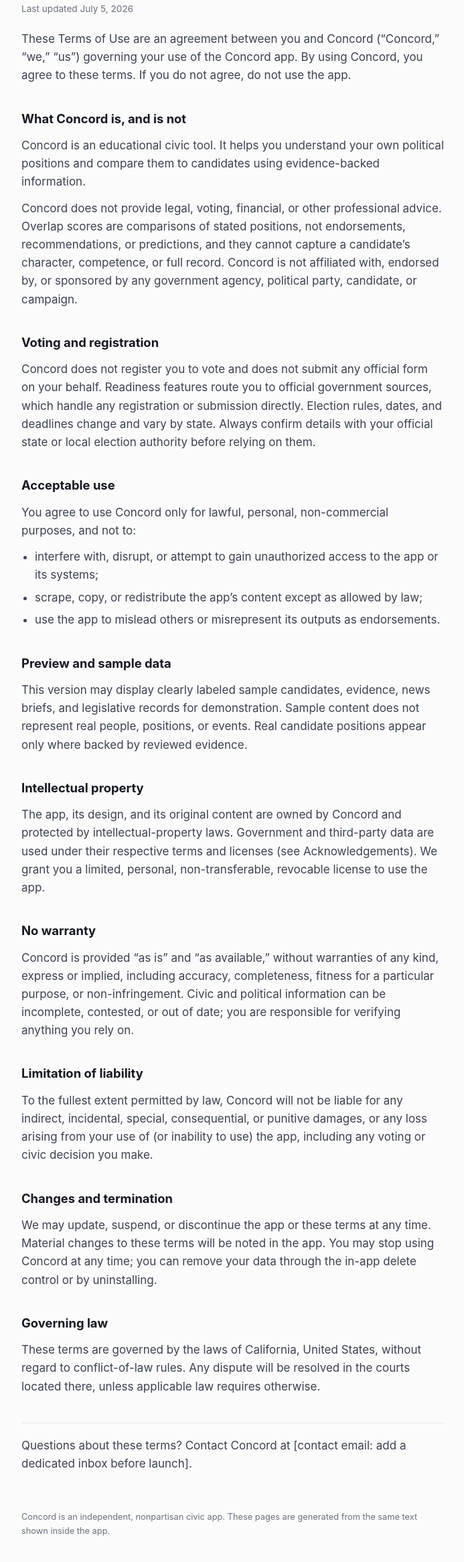
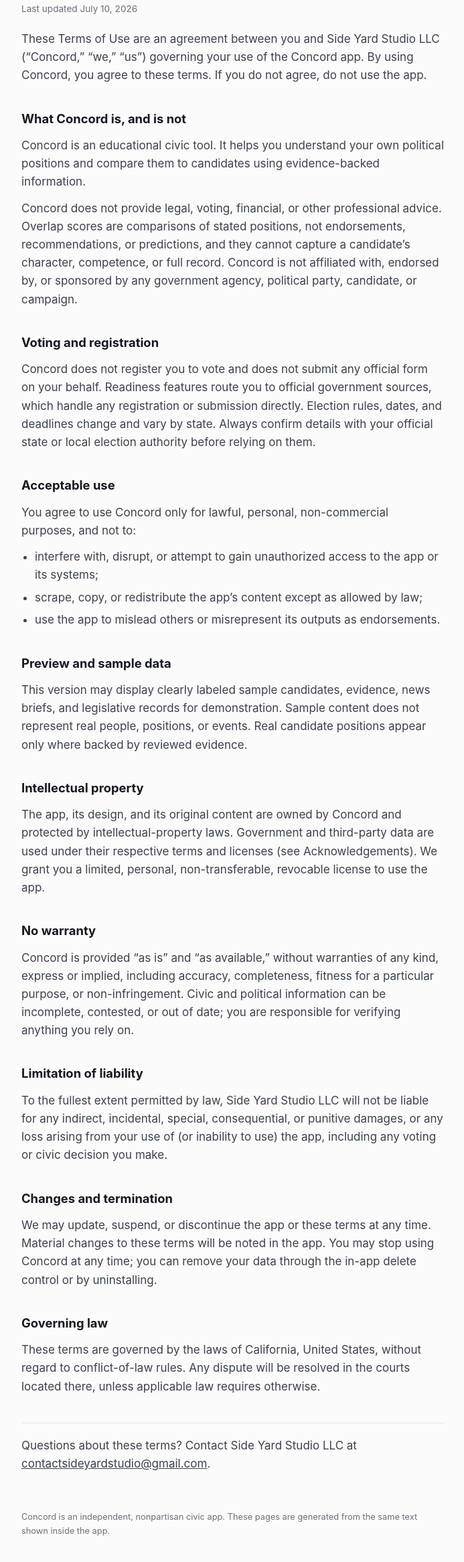
Before and after one commit to GrantMcCauley/concord-legal, a plain HTML site: page terms.html in a window 1280 px wide. Shown: the part 148-2480 px from the top of the page at 67% size, without its empty margins (292-985 px from the left). Drawn offline with Linux system fonts and the light colour scheme.

Commit message:
Publisher is Side Yard Studio LLC; real contact email
Regenerated from legal.ts (updated July 10, 2026).

Co-Authored-By: Claude Fable 5 <noreply@anthropic.com>

```diff
--- a/terms.html
+++ b/terms.html
@@ -31,8 +31,8 @@
 <main>
 <nav><a href="./">Concord legal</a></nav>
 <h1>Terms of Use</h1>
-<p class="updated">Last updated July 5, 2026</p>
-<p class="intro">These Terms of Use are an agreement between you and Concord (“Concord,” “we,” “us”) governing your use of the Concord app. By using Concord, you agree to these terms. If you do not agree, do not use the app.</p>
+<p class="updated">Last updated July 10, 2026</p>
+<p class="intro">These Terms of Use are an agreement between you and Side Yard Studio LLC (“Concord,” “we,” “us”) governing your use of the Concord app. By using Concord, you agree to these terms. If you do not agree, do not use the app.</p>
 <h2>What Concord is, and is not</h2>
 <p>Concord is an educational civic tool. It helps you understand your own political positions and compare them to candidates using evidence-backed information.</p>
 <p>Concord does not provide legal, voting, financial, or other professional advice. Overlap scores are comparisons of stated positions, not endorsements, recommendations, or predictions, and they cannot capture a candidate’s character, competence, or full record. Concord is not affiliated with, endorsed by, or sponsored by any government agency, political party, candidate, or campaign.</p>
@@ -48,12 +48,12 @@
 <h2>No warranty</h2>
 <p>Concord is provided “as is” and “as available,” without warranties of any kind, express or implied, including accuracy, completeness, fitness for a particular purpose, or non-infringement. Civic and political information can be incomplete, contested, or out of date; you are responsible for verifying anything you rely on.</p>
 <h2>Limitation of liability</h2>
-<p>To the fullest extent permitted by law, Concord will not be liable for any indirect, incidental, special, consequential, or punitive damages, or any loss arising from your use of (or inability to use) the app, including any voting or civic decision you make.</p>
+<p>To the fullest extent permitted by law, Side Yard Studio LLC will not be liable for any indirect, incidental, special, consequential, or punitive damages, or any loss arising from your use of (or inability to use) the app, including any voting or civic decision you make.</p>
 <h2>Changes and termination</h2>
 <p>We may update, suspend, or discontinue the app or these terms at any time. Material changes to these terms will be noted in the app. You may stop using Concord at any time; you can remove your data through the in-app delete control or by uninstalling.</p>
 <h2>Governing law</h2>
 <p>These terms are governed by the laws of California, United States, without regard to conflict-of-law rules. Any dispute will be resolved in the courts located there, unless applicable law requires otherwise.</p>
-<p class="contact">Questions about these terms? Contact Concord at [contact email: add a dedicated inbox before launch].</p>
+<p class="contact">Questions about these terms? Contact Side Yard Studio LLC at <a href="mailto:contactsideyardstudio@gmail.com">contactsideyardstudio@gmail.com</a>.</p>
 <footer>Concord is an independent, nonpartisan civic app. These pages are generated from the same text shown inside the app.</footer>
 </main>
 </body>
```
Also changed, not shown: acknowledgements.html (+2 -2 lines), disclosures.html (+3 -3 lines), privacy.html (+3 -3 lines).
